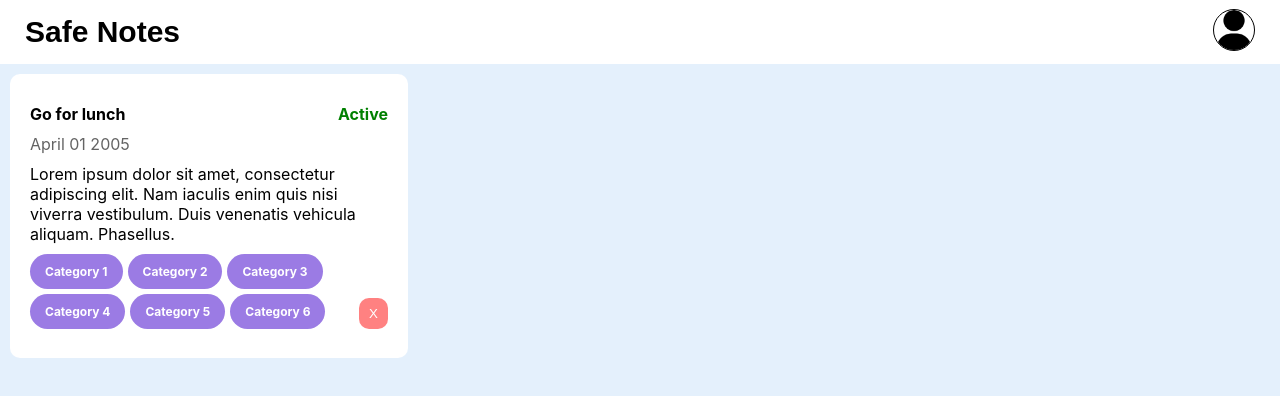
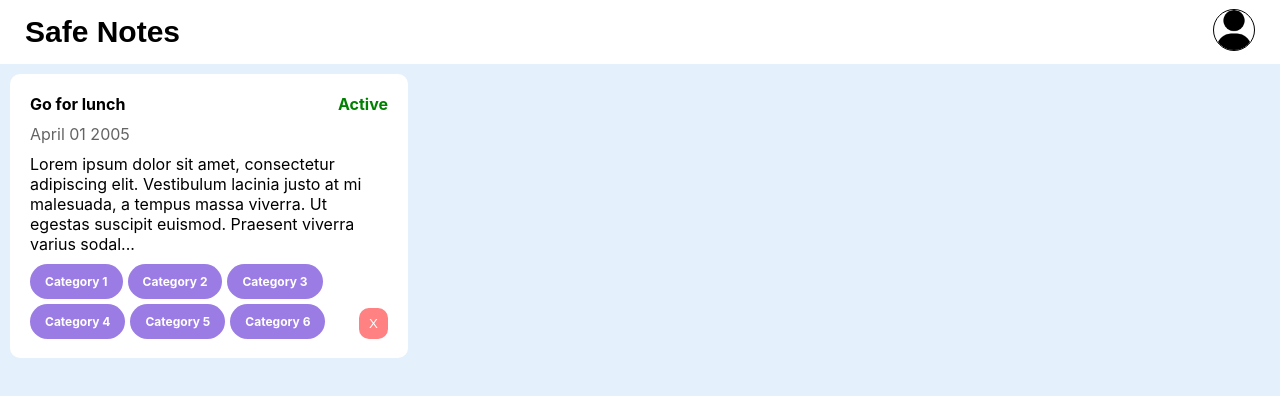
Before and after one commit to cortzero/safe-notes-application, a React (Vite) app in the folder safe-notes-frontend/: page / in a window 1280 px wide. Shown: the top 396 px of the page. Built offline with nearby package versions, Linux system fonts and the light colour scheme.

Commit message:
fix(frontend): truncate text that overflows in the note component

```diff
--- a/safe-notes-frontend/src/components/NoteCard.jsx
+++ b/safe-notes-frontend/src/components/NoteCard.jsx
@@ -7,7 +7,7 @@ export default function NoteCard() {
     title: 'Go for lunch',
     status: 'Active',
     date: 'April 01 2005',
-    text: 'Lorem ipsum dolor sit amet, consectetur adipiscing elit. Nam iaculis  enim quis nisi viverra vestibulum. Duis venenatis vehicula aliquam. Phasellus.',
+    text: 'Lorem ipsum dolor sit amet, consectetur adipiscing elit. Vestibulum lacinia justo at mi malesuada, a tempus massa viverra. Ut egestas suscipit euismod. Praesent viverra varius sodales. Suspendisse dictum orci diam, sed consequat tortor hendrerit a. Sed sodales sapien sit amet lectus porta aliquet. Maecenas euismod mauris ut enim sagittis consequat.',
     categories: [
       <CategoryLabel key='1' category='Category 1' />,
       <CategoryLabel key='2' category='Category 2' />,
@@ -29,7 +29,7 @@ export default function NoteCard() {
       </div>
       <div className='note-text-div'>
         <p className='note-text'>
-          {note.text}
+          {note.text.substring(0, 181)}{note.text.length > 182 && '...'}
         </p>
       </div>
       <div className='footer-card-div'>
```
